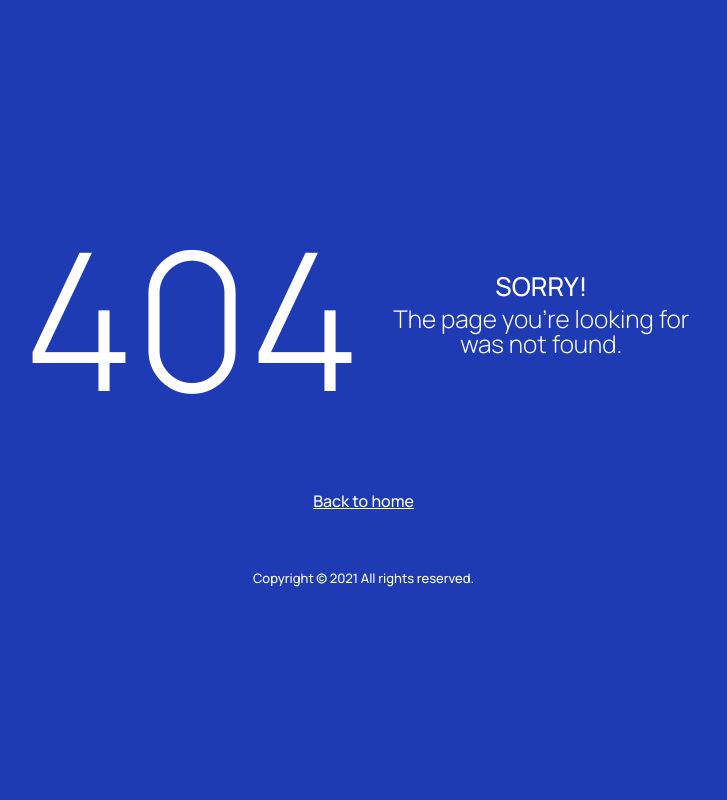
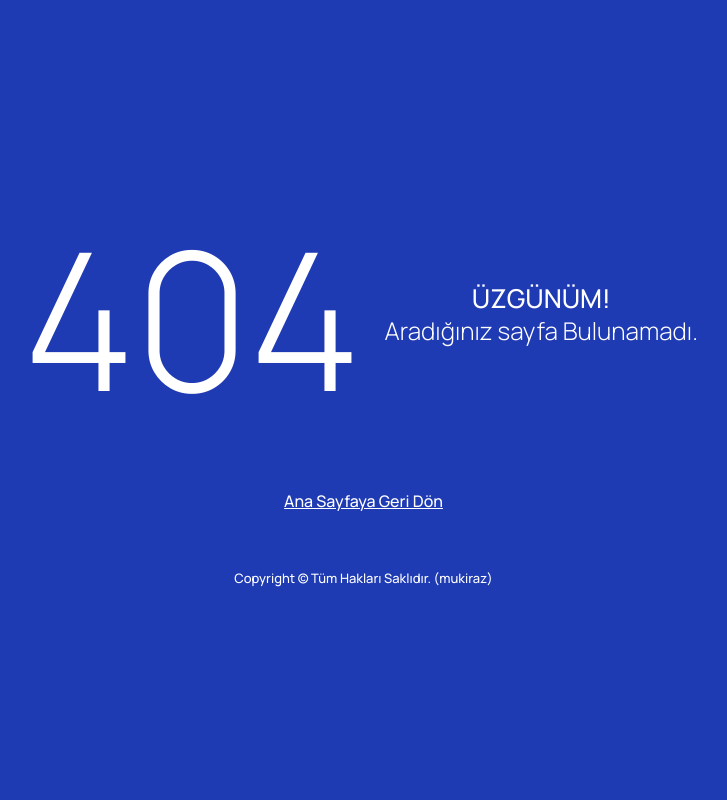
Before and after one commit to mukiraz/financial-asset-system, a Django app: template asset_mgmnt/templates/404.html in a window 1280 px wide. Shown: the whole page, without its empty margins (287-1014 px from the left). Run offline with Django 5.2, Linux system fonts and the light colour scheme; the template is opened without the code that fills it, so the values that code supplies are empty; parts of the project's set-up code (start-up, migrations or seed data) failed here and were passed over; some libraries are stand-ins or nearby versions.

Commit message:
404 page become Turkish

```diff
--- a/asset_mgmnt/templates/404.html
+++ b/asset_mgmnt/templates/404.html
@@ -5,7 +5,7 @@
     <!-- Required meta tags -->
     <meta charset="utf-8">
     <meta name="viewport" content="width=device-width, initial-scale=1, shrink-to-fit=no">
-    <title>Not found </title>
+    <title>Sayfa Bulunamadı </title>
     <!-- plugins:css -->
     <link rel="stylesheet" href="{% static 'vendors/feather/feather.css' %}">
     <link rel="stylesheet" href="{% static 'vendors/mdi/css/materialdesignicons.min.css' %}">
@@ -36,18 +36,18 @@
                   <h1 class="display-1 mb-0">404</h1>
                 </div>
                 <div class="col-lg-6 error-page-divider text-lg-left pl-lg-4">
-                  <h2>SORRY!</h2>
-                  <h3 class="fw-light">The page you’re looking for was not found.</h3>
+                  <h2>ÜZGÜNÜM!</h2>
+                  <h3 class="fw-light">Aradığınız sayfa Bulunamadı.</h3>
                 </div>
               </div>
               <div class="row mt-5">
                 <div class="col-12 text-center mt-xl-2">
-                  <a class="text-white fw-medium" href="{% url 'index' %}">Back to home</a>
+                  <a class="text-white fw-medium" href="{% url 'index' %}">Ana Sayfaya Geri Dön</a>
                 </div>
               </div>
               <div class="row mt-5">
                 <div class="col-12 mt-xl-2">
-                  <p class="text-white fw-medium text-center">Copyright &copy; 2021 All rights reserved.</p>
+                  <p class="text-white fw-medium text-center">Copyright &copy; Tüm Hakları Saklıdır. (mukiraz)</p>
                 </div>
               </div>
             </div>
```
